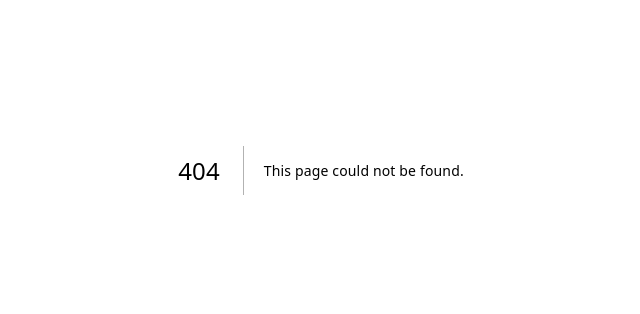
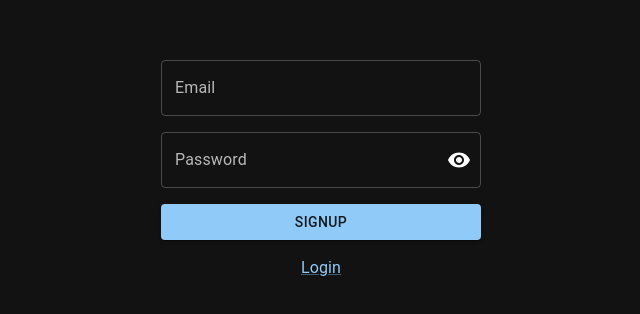
Before and after one commit to abdulghofurme/shoppy-next, a Next.js app: page /auth/signup in a window 1280 px wide. Before the commit this address had no page. Shown: the part 230-544 px from the top of the page, without its empty margins (319-959 px from the left). Built offline with nearby package versions, Linux system fonts and the light colour scheme; what @mui/material-nextjs would draw is missing.

Commit message:
feat(auth): Add auth pages

```diff
--- a/package.json
+++ b/package.json
@@ -12,6 +12,7 @@
     "@emotion/cache": "^11.14.0",
     "@emotion/react": "^11.14.0",
     "@emotion/styled": "^11.14.0",
+    "@mui/icons-material": "^6.4.8",
     "@mui/material": "^6.4.8",
     "@mui/material-nextjs": "^6.4.3",
     "next": "15.2.4",
--- /dev/null
+++ b/src/app/auth/layout.tsx
@@ -0,0 +1,14 @@
+import { Box, Stack } from "@mui/material"
+import { PropsWithChildren } from "react"
+
+function AuthLayout({ children }: PropsWithChildren) {
+	return (
+		<Box className='h-screen flex items-center justify-center'>
+			<Stack spacing={2} className="w-full max-w-xs">
+				{children}
+			</Stack>
+		</Box>
+	)
+}
+
+export default AuthLayout
--- /dev/null
+++ b/src/app/auth/login/page.tsx
@@ -0,0 +1,18 @@
+import PasswordInput from "@/components/PasswordInput"
+import { Button, Link, TextField } from "@mui/material"
+import NextLink from "next/link"
+
+function Login() {
+	return (
+		<>
+			<TextField label='Email' variant="outlined" type="email" />
+			<PasswordInput />
+			<Button variant="contained">Login</Button>
+			<Link component={NextLink} href='/auth/signup' className='self-center'>
+				Signup
+			</Link>
+		</>
+	)
+}
+
+export default Login
--- /dev/null
+++ b/src/app/auth/signup/page.tsx
@@ -0,0 +1,18 @@
+import PasswordInput from "@/components/PasswordInput"
+import { Button, Link, TextField } from "@mui/material"
+import NextLink from "next/link"
+
+function Signup() {
+	return (
+		<>
+			<TextField label='Email' variant="outlined" type="email" />
+			<PasswordInput />
+			<Button variant="contained">Signup</Button>
+			<Link component={NextLink} href='/auth/login' className='self-center'>
+				Login
+			</Link>
+		</>
+	)
+}
+
+export default Signup
--- /dev/null
+++ b/src/components/PasswordInput.tsx
@@ -0,0 +1,30 @@
+'use client'
+
+import { VisibilityOff, Visibility } from '@mui/icons-material'
+import { TextField, InputAdornment, IconButton } from '@mui/material'
+import React, { useState } from 'react'
+
+function PasswordInput() {
+	const [showPassword, setShowPassword] = useState(false)
+
+	const handleClickShowPassword = () => { setShowPassword(v => !v) }
+	return (
+		<TextField label='Password' variant="outlined" type={showPassword ? 'text' : 'password'} slotProps={{
+			input: {
+				endAdornment: <InputAdornment position="end">
+					<IconButton
+						aria-label={
+							showPassword ? 'hide the password' : 'display the password'
+						}
+						onClick={handleClickShowPassword}
+						edge="end"
+					>
+						{showPassword ? <VisibilityOff /> : <Visibility />}
+					</IconButton>
+				</InputAdornment>
+			}
+		}} />
+	)
+}
+
+export default PasswordInput
```
Also changed, not shown: 1 other file (tests, documents, lock files or other folders).
